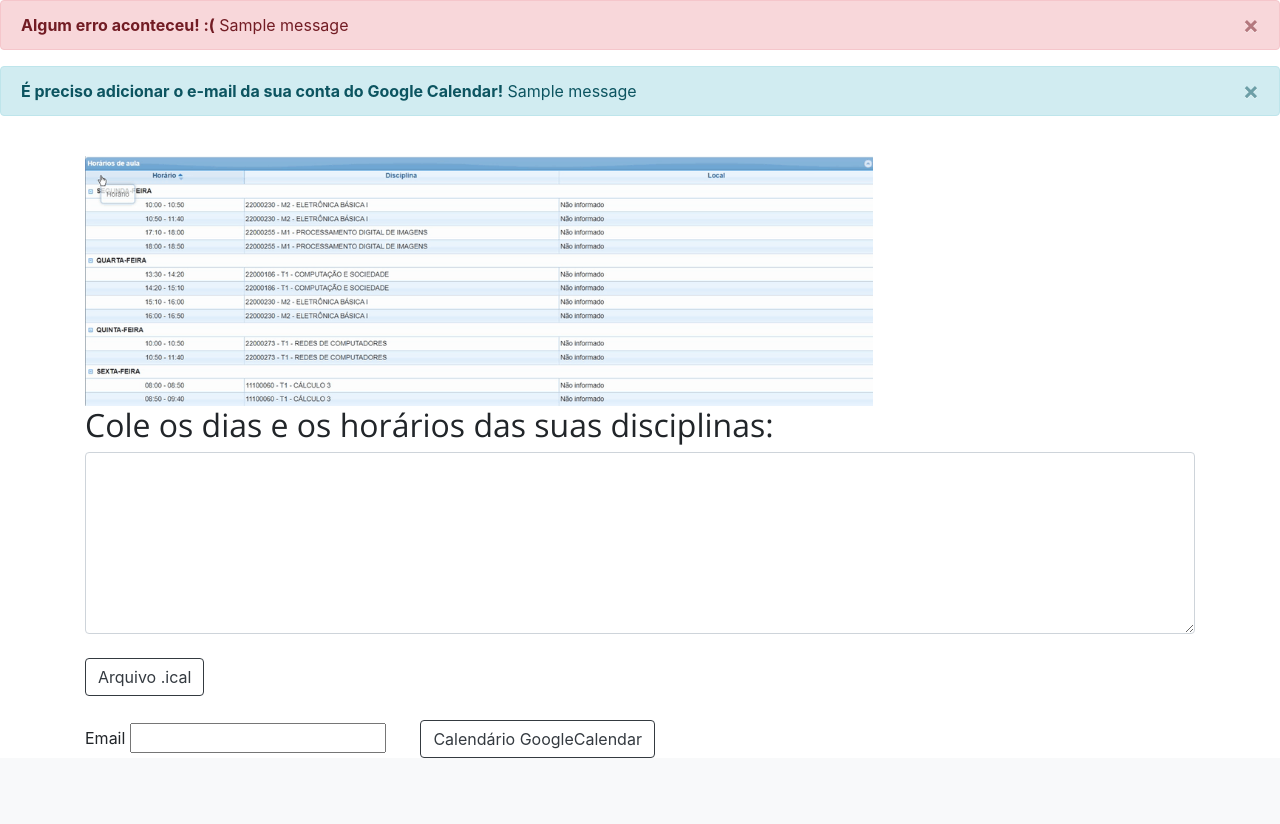
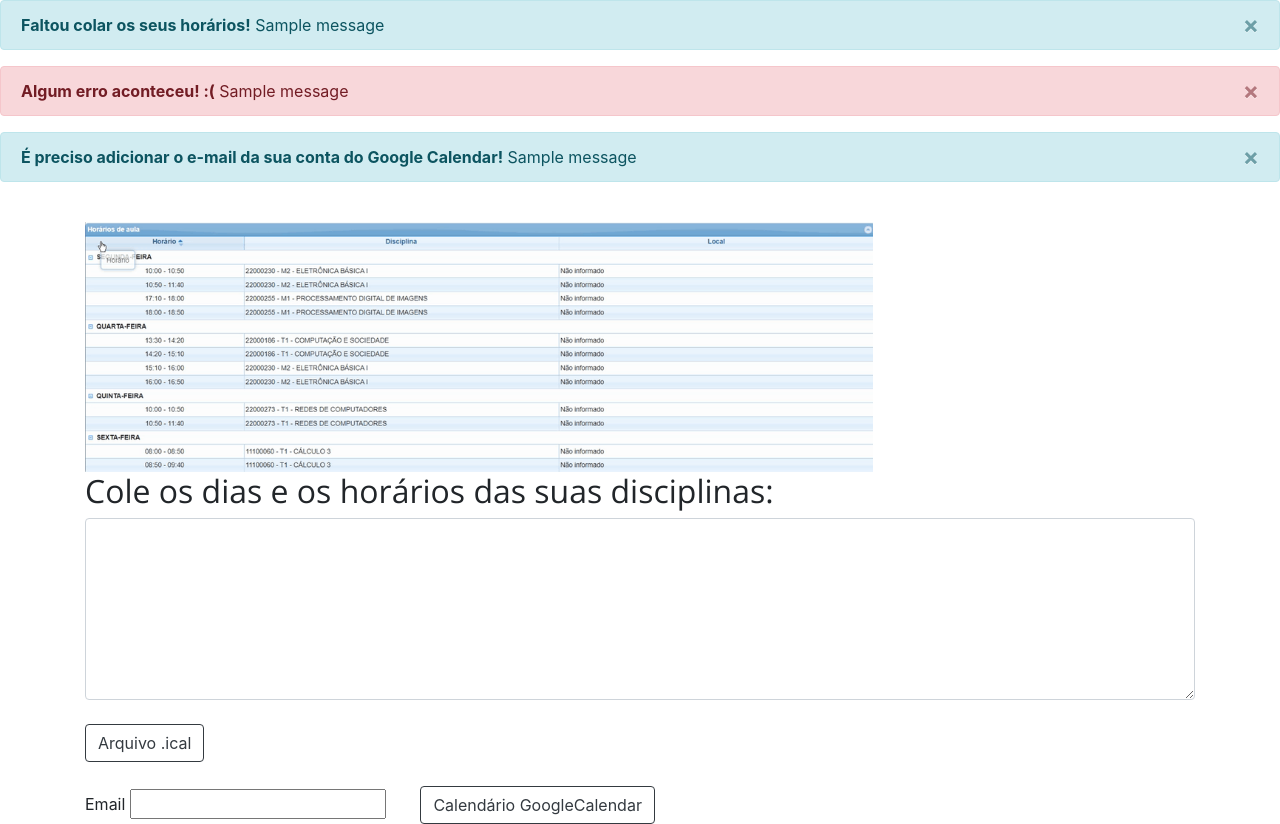
Before and after one commit to kevin-weitgenant/UniversityCalendarAutomation, a Flask app: page / in a window 1280 px wide. Shown: the part 62-886 px from the top of the page. Before the commit the page ends 820 px from the top, so only its background shows below. Run offline with Flask 2, Linux system fonts and the light colour scheme; one stand-in notice (Sample message) is shown.

Commit message:
alerta faltando dados do cobalto

```diff
--- a/app.py
+++ b/app.py
@@ -9,8 +9,6 @@ app=Flask(__name__)
 
 #app.config[ 'SECRET_KEY'] = "algumacoisa"
 app.config[ 'SECRET_KEY'] = os.environ["key"]
-
-
 
 @app.route('/',methods=['GET','POST'])
 def home():
@@ -37,9 +35,16 @@ def home():
                 return redirect(url_for('getCalendar', calendar_id = calendar_id))
 
         elif request.form['submit'] == 'Arquivo .ical':
-            dicionario = criar_dicionario(form.body.data)
-            file_path = create_calendar(dicionario)
-            return send_file(file_path, as_attachment=True)
+
+
+            if form.body.data != '':
+                dicionario = criar_dicionario(form.body.data)
+                file_path = create_calendar(dicionario)
+                return send_file(file_path, as_attachment=True)
+
+            else:
+                flash("Copie no cobalto em ALUNO/CONSULTA/HORÁRIOS", 'missing')
+                return render_template('home.html', form = form)
 
     elif request.method == 'GET':
         return render_template('home.html', form = form)
--- a/templates/home.html
+++ b/templates/home.html
@@ -1,7 +1,21 @@
+{% extends 'base.html' %} {% block content %}
+
+{% for alert in get_flashed_messages(category_filter=["missing"]) %}
+<div class="alert alert-info alert-dismissible fade show" role="alert">
+  <strong>Faltou colar os seus horários!</strong> {{alert}}
+  <button type="button" class="close" data-dismiss="alert" aria-label="Close">
+    <span aria-hidden="true">&times;</span>
+  </button>
+</div>
+
+
+{% endfor %}
 
 
 
-{% extends 'base.html' %} {% block content %}
+
+
+
 
 {% with errors = get_flashed_messages(category_filter=["error"]) %}
 {% if errors %}
```
